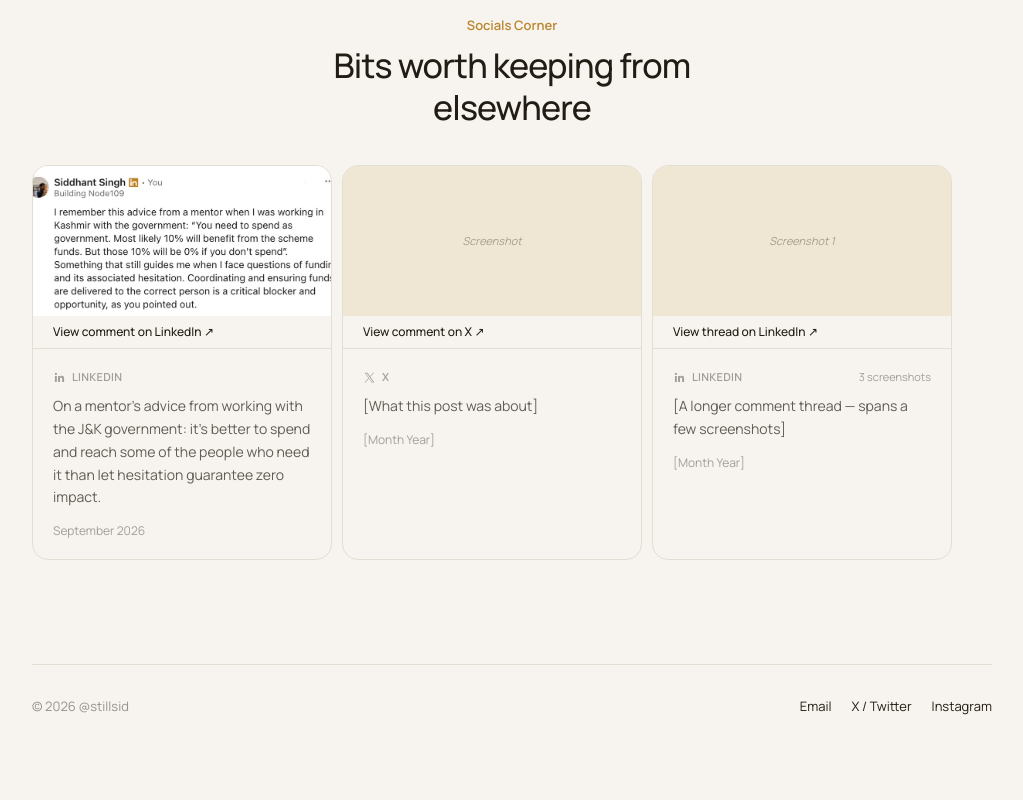
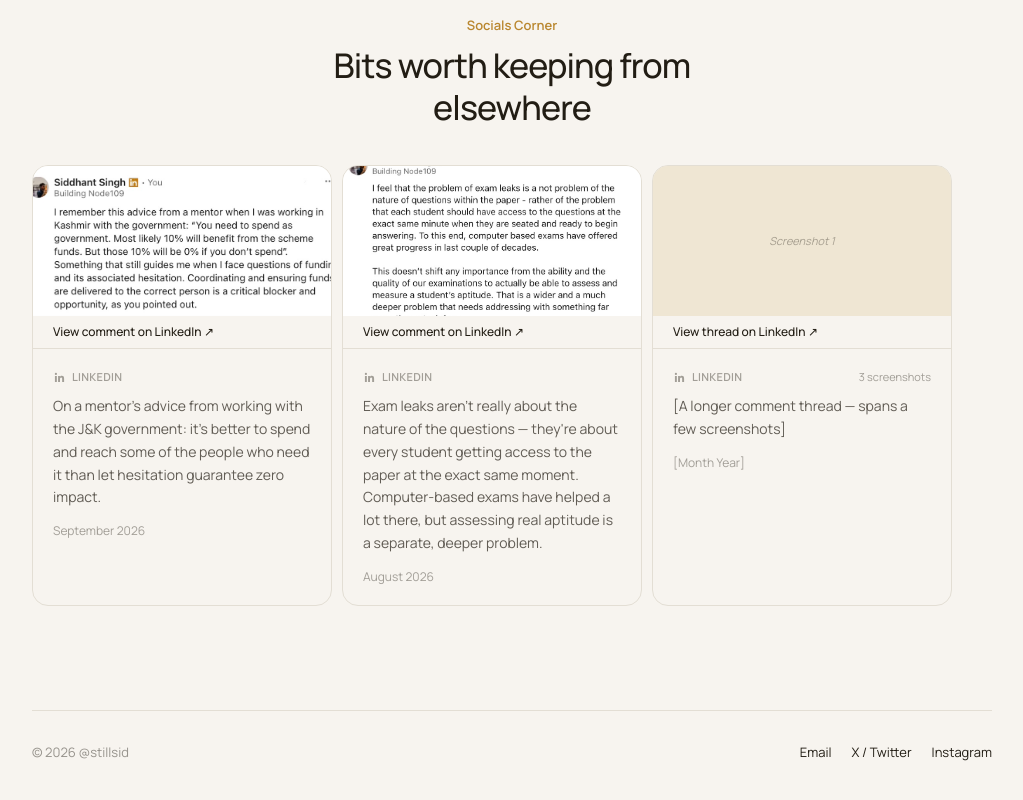
Before and after one commit to node109/corporatedropout, a Next.js app: page / in a window 1280 px wide. Shown: the part 1986-2786 px from the top of the page, without its empty margins (128-1151 px from the left). Built offline with nearby package versions, Linux system fonts and the light colour scheme.

Commit message:
Add second real Socials Corner entry (exam leaks comment, Aug 2026)
Co-Authored-By: Claude Sonnet 5 <noreply@anthropic.com>
Claude-Session: https://claude.ai/code/session_01F6fMzp8dLPS7QvdxGVyP2D

```diff
--- a/src/app/page.tsx
+++ b/src/app/page.tsx
@@ -24,11 +24,12 @@ const SOCIAL_HIGHLIGHTS: SocialHighlight[] = [
     images: [{ src: "/socials/linkedin-funding-comment.jpg", label: "LinkedIn comment screenshot" }],
   },
   {
-    platform: "x",
-    caption: "[What this post was about]",
-    date: "[Month Year]",
-    href: "https://x.com/",
-    images: [{ label: "Screenshot" }],
+    platform: "linkedin",
+    caption:
+      "Exam leaks aren't really about the nature of the questions — they're about every student getting access to the paper at the exact same moment. Computer-based exams have helped a lot there, but assessing real aptitude is a separate, deeper problem.",
+    date: "August 2026",
+    href: "https://www.linkedin.com/feed/update/urn:li:ugcPost:7487505830079152128?commentUrn=urn%3Ali%3Acomment%3A%28ugcPost%3A7487505830079152128%2C7487824426357374976%29&dashCommentUrn=urn%3Ali%3Afsd_comment%3A%287487824426357374976%2Curn%3Ali%3AugcPost%3A7487505830079152128%29",
+    images: [{ src: "/socials/linkedin-exam-leaks-comment.jpg", label: "LinkedIn comment screenshot" }],
   },
   {
     platform: "linkedin",
```
Also changed, not shown: public/socials/linkedin-exam-leaks-comment.jpg (added).
